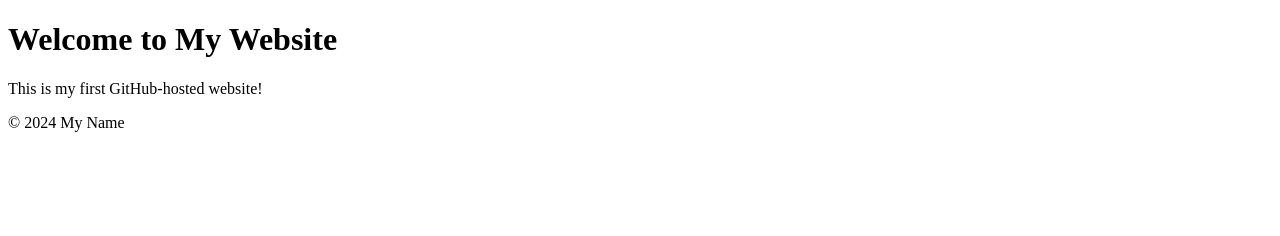
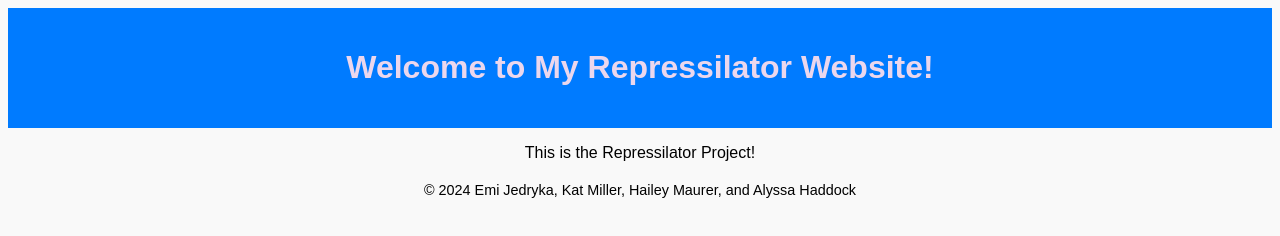
Before and after one commit to emijedryka/My-Website--Repressilator-project, a plain HTML site: page index.html in a window 1280 px wide. Drawn offline with Linux system fonts and the light colour scheme.

Commit message:
Add files via upload

```diff
--- a/index.html
+++ b/index.html
@@ -8,13 +8,13 @@
 </head>
 <body>
     <header>
-        <h1>Welcome to My Website</h1>
+        <h1>Welcome to My Repressilator Website!</h1>
     </header>
     <main>
-        <p>This is my first GitHub-hosted website!</p>
+        <p>This is the Repressilator Project!</p>
     </main>
     <footer>
-        <p>© 2024 My Name</p>
+        <p>© 2024 Emi Jedryka, Kat Miller, Hailey Maurer, and Alyssa Haddock </p>
     </footer>
 </body>
 </html>
--- a/style.css
+++ b/style.css
@@ -0,0 +1,14 @@
+body {
+    font-family: Arial, sans-serif;
+    text-align: center;
+    background-color: #f9f9f9;
+}
+header {
+    background-color: #007BFF;
+    color: rgb(235, 215, 237);
+    padding: 20px;
+}
+footer {
+    margin-top: 20px;
+    font-size: 0.9em;
+}
```
